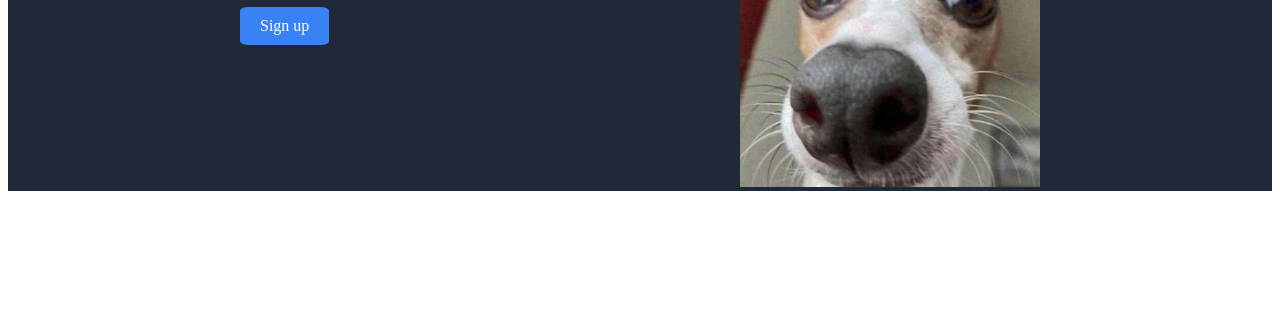
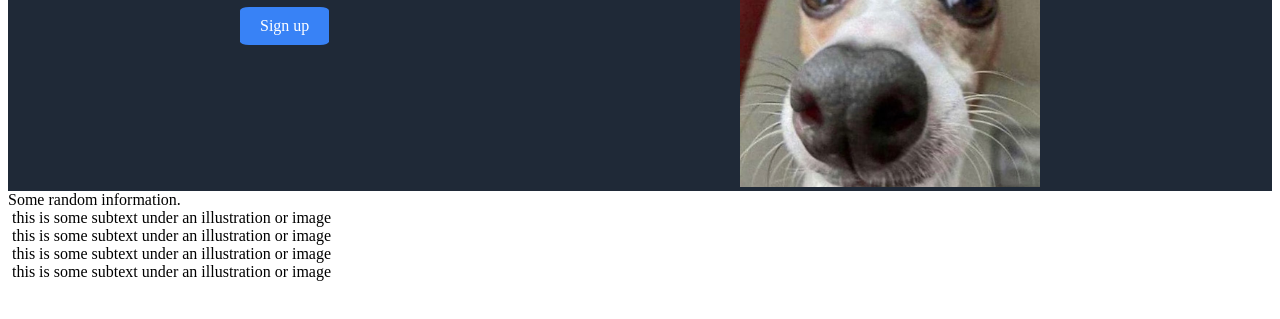
Before and after one commit to Whereii/landing-page-practice, a plain HTML site: page index.html in a window 1280 px wide. Shown: the part 337-656 px from the top of the page. Drawn offline with Linux system fonts and the light colour scheme.

Commit message:
Add mid-page html code

```diff
--- a/index.html
+++ b/index.html
@@ -34,5 +34,28 @@
                 </div>
             </div>
         </div>
+        <div class="mid-page">
+            <div class="mid-head">
+                Some random information.
+            </div>
+            <div class="boxes">
+                <div class="box-one">
+                    <img src="" alt="">
+                    this is some subtext under an illustration or image
+                </div>
+                <div class="box-two">
+                    <img src="" alt="">
+                    this is some subtext under an illustration or image
+                </div>
+                <div class="box-three">
+                    <img src="" alt="">
+                    this is some subtext under an illustration or image
+                </div>
+                <div class="box-four">
+                    <img src="" alt="">
+                    this is some subtext under an illustration or image
+                </div>
+            </div>
+        </div>
     </body>
 </html>
```
